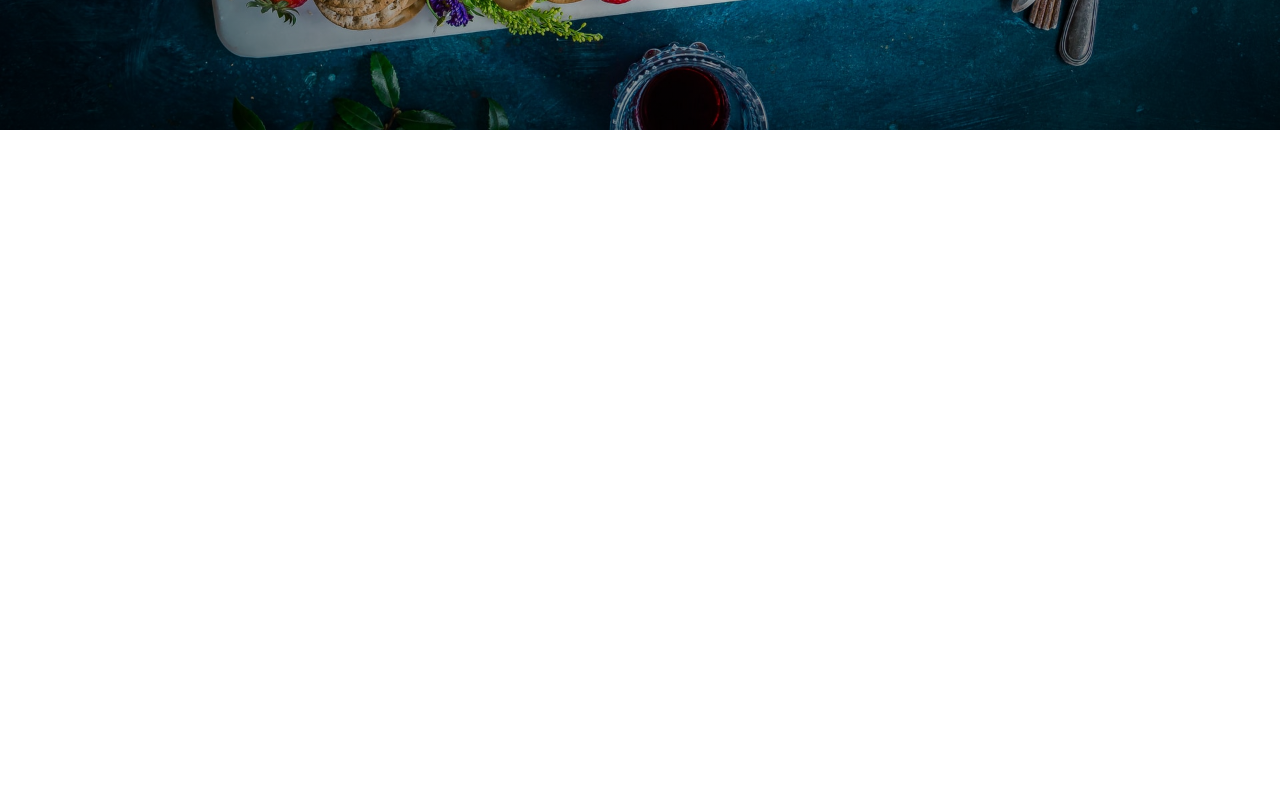
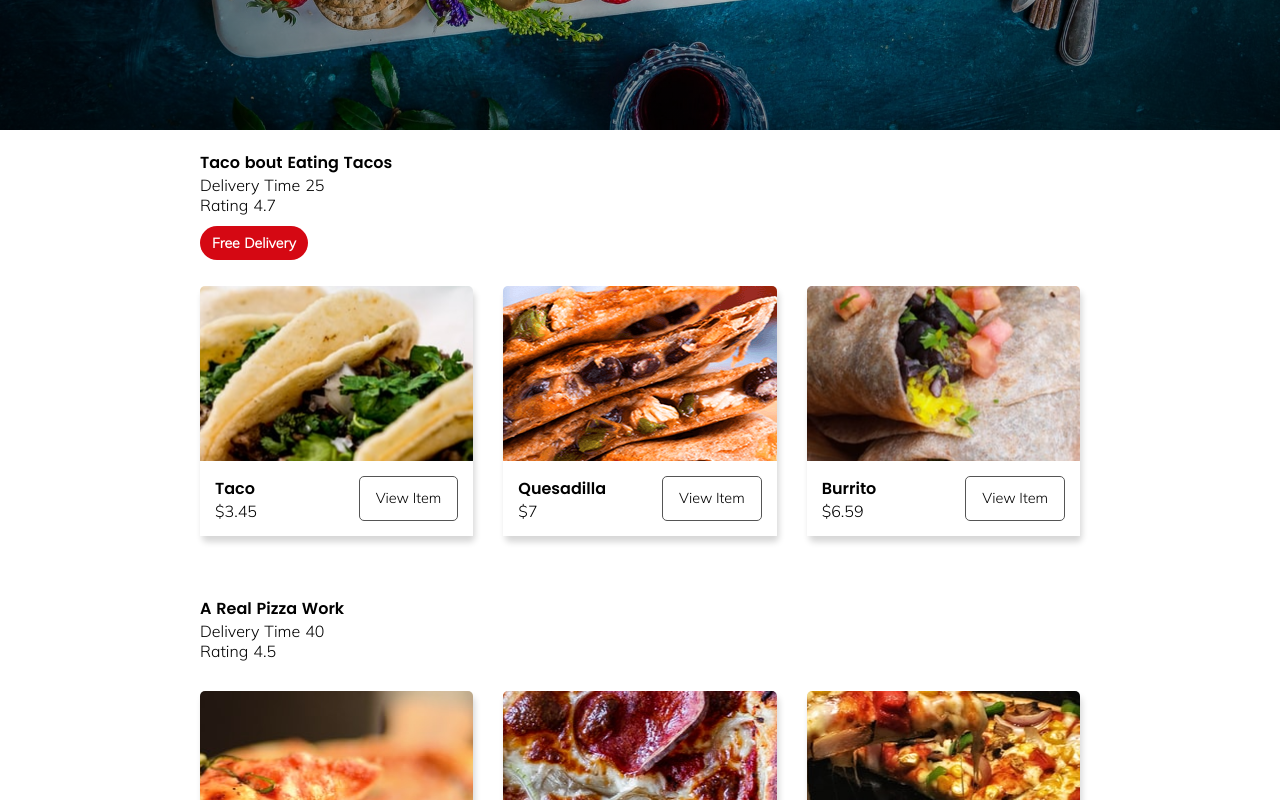
Before and after one commit to sarojbelbase/dafoodapp, a Nuxt app: page / in a window 1280 px wide. Shown: the part 540-1340 px from the top of the page. Before the commit the page ends 800 px from the top, so only its background shows below. Built offline with nearby package versions, Linux system fonts and the light colour scheme.

Commit message:
➕ add restaurantinfo

```diff
--- /dev/null
+++ b/components/restaurantinfo.vue
@@ -0,0 +1,46 @@
+<template>
+  <section class="restaurantinfo">
+    <div v-for="store in fooddata" :key="store.id">
+      <h2>{{store.name}}</h2>
+      <p>Delivery Time {{store.deliveryTime}}</p>
+      <p>Rating {{ store.rating }}</p>
+      <p v-if="store.freeDelivery" class="label">
+        <span>Free Delivery</span>
+      </p>
+      <div class="row">
+        <div
+          v-for="menuitem in store.menu"
+          :key="menuitem.id"
+          class="items"
+          :style="`background: url(${menuitem.img}) no-repeat center center`"
+        >
+          <div class="iteminfo">
+            <div>
+              <h4>{{menuitem.item}}</h4>
+              <p>{{ priceFormat(menuitem.price) }}</p>
+            </div>
+            <button class="ghost">View Item</button>
+          </div>
+        </div>
+      </div>
+    </div>
+  </section>
+</template>
+
+<script>
+import { mapState } from "vuex";
+
+export default {
+  computed: {
+    ...mapState(["fooddata"])
+  },
+  methods: {
+    priceFormat(item) {
+      return "$" + +item.toFixed(2);
+    }
+  }
+};
+</script>
+
+<style lang="scss" scoped>
+</style>
--- a/pages/index.vue
+++ b/pages/index.vue
@@ -1,18 +1,18 @@
 <template>
   <main class="container">
     <appheader />
+    <restaurantinfo />
   </main>
 </template>
 
 <script>
 import appheader from "@/components/appheader.vue";
+import restaurantinfo from "@/components/restaurantinfo.vue";
 
 export default {
   components: {
+    restaurantinfo,
     appheader
   }
 };
 </script>
-
-<style>
-</style>
```
